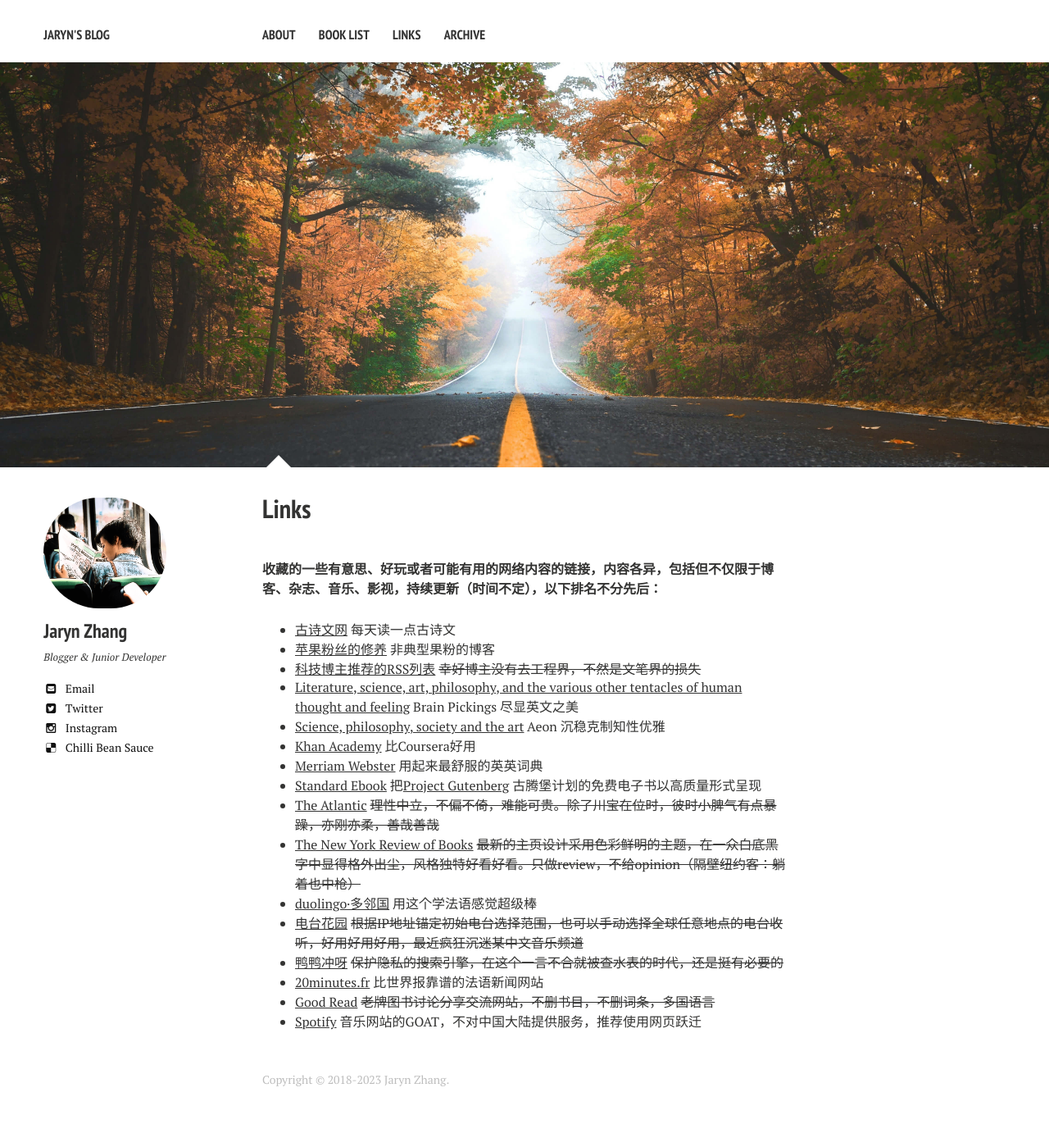
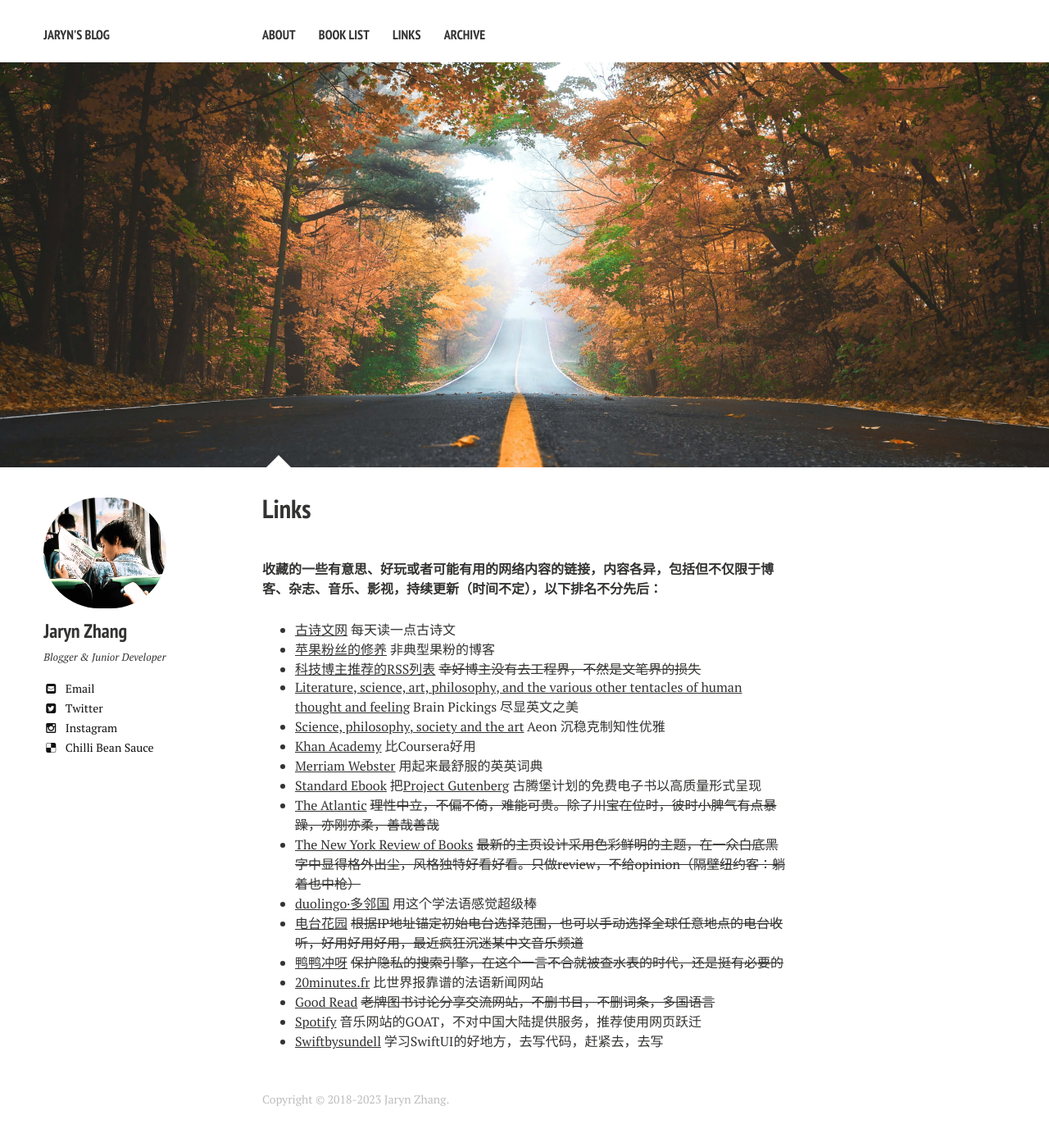
Before and after one commit to jarynzhang/jarynzhang.github.io, a Jekyll site: the page built from links/index.md, in a window 1280 px wide. Shown: the whole page at 82% size. Built offline with Jekyll 4.4.1, drawn with Linux system fonts in a browser that asks for light colours; nearby versions of some CDN libraries; before the commit the page ends 1375 px from its top, so only the background shows below that.

Commit message:
links index

```diff
--- a/links/index.md
+++ b/links/index.md
@@ -28,3 +28,4 @@ image:
  * [20minutes.fr](https://www.20minutes.fr)  比世界报靠谱的法语新闻网站
  * [Good Read](https://www.goodreads.com) ~~老牌图书讨论分享交流网站，不删书目，不删词条，多国语言~~
  * [Spotify](https://open.spotify.com) 音乐网站的GOAT，不对中国大陆提供服务，推荐使用网页跃迁
+ * [Swiftbysundell](https://www.swiftbysundell.com/) 学习SwiftUI的好地方，去写代码，赶紧去，去写
```
